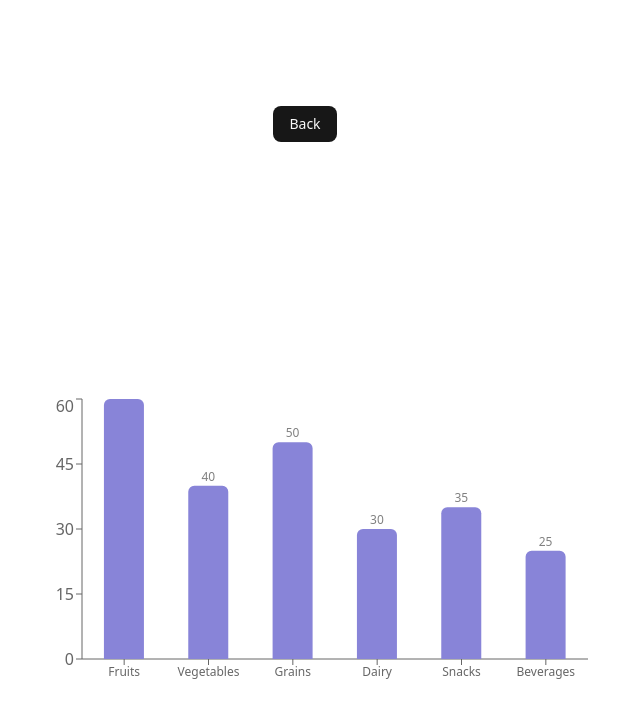
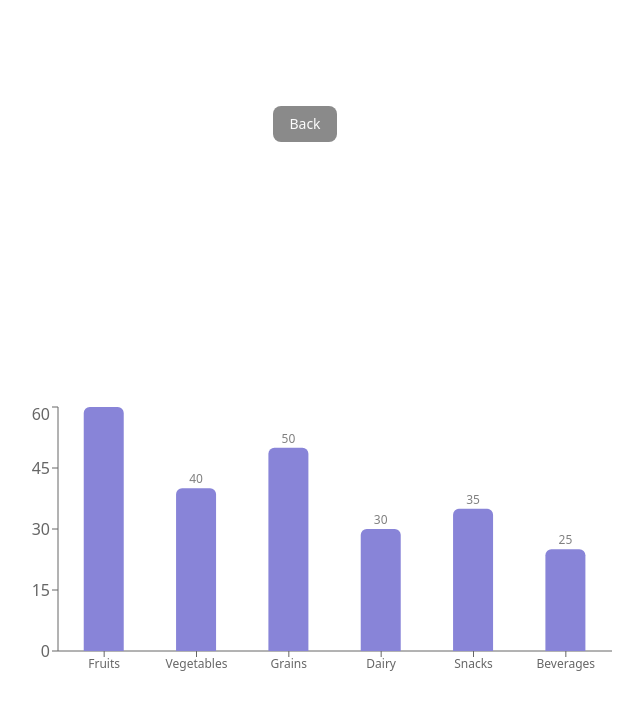
Before and after one commit to pawankalyankarri/drill-down-charts-using-amcharts, a React (Vite) app: page / in a window 1280 px wide. Shown: the top 718 px of the page, without its empty margins (335-978 px from the left). Built offline with nearby package versions, Linux system fonts and the light colour scheme.

Commit message:
displaying previous categories

```diff
--- a/src/chartComponents/BarChartCom.tsx
+++ b/src/chartComponents/BarChartCom.tsx
@@ -36,7 +36,7 @@ const BarChartCom = () => {
     return null;
   };
 
-  // Go back to previous level
+  // back to previous data
   const handleBack = () => {
     if (prevData.length === 0) return;
     setChartData(prevData[prevData.length - 1]);
@@ -59,10 +59,10 @@ const BarChartCom = () => {
 
     const chart = root.container.children.push(
       am5xy.XYChart.new(root, {
-        panX: true,
-        panY: true,
-        wheelX: "none",
-        wheelY: "none",
+        // panX: true,
+        // panY: true,
+        // wheelX: "none",
+        // wheelY: "none",
         paddingLeft: 0,
         paddingRight: 1,
       })
@@ -88,18 +88,18 @@ const BarChartCom = () => {
       })
     );
 
-    xRenderer.grid.template.setAll({
-      visible: false,
-    });
+    // xRenderer.grid.template.setAll({
+    //   visible: false,
+    // });
 
-    const yRenderer = am5xy.AxisRendererY.new(root, { strokeOpacity: 1 });
+    const yRenderer = am5xy.AxisRendererY.new(root, { strokeOpacity: 0.1 });
     const yAxis = chart.yAxes.push(
       am5xy.ValueAxis.new(root, { renderer: yRenderer })
     );
 
-    yRenderer.grid.template.setAll({
-      visible: false,
-    });
+    // yRenderer.grid.template.setAll({
+    //   visible: false,
+    // });
 
     const series = chart.series.push(
       am5xy.ColumnSeries.new(root, {
--- a/src/rechartsComponents/BarChartPage.tsx
+++ b/src/rechartsComponents/BarChartPage.tsx
@@ -74,14 +74,16 @@ const BarChartPage = () => {
   return (
     <div className="w-full h-screen flex justify-around items-center flex-col">
       <div className=" w-full flex justify-center items-center flex-col ">
-        <Button onClick={handleBack} className="cursor-pointer">Back</Button>
+
+        <Button onClick={handleBack} className="cursor-pointer" disabled = {backCatArray.length === 0}>Back</Button>
+        <span ></span>
         <div className="flex gap-5 p-5">
           {backCatArray.map((item, idx) => {
             return <span key={idx}   className="cursor-pointer">{item}</span>;
           })}
         </div>
       </div>
-      <div className="w-[45%] h-[300px] ">
+      <div className="w-[50%] h-[300px] p-2 ">
         <ResponsiveContainer width="100%" height="100%">
           <BarChart data={chartData}>
             <XAxis dataKey="category" fontSize={12} />
```
